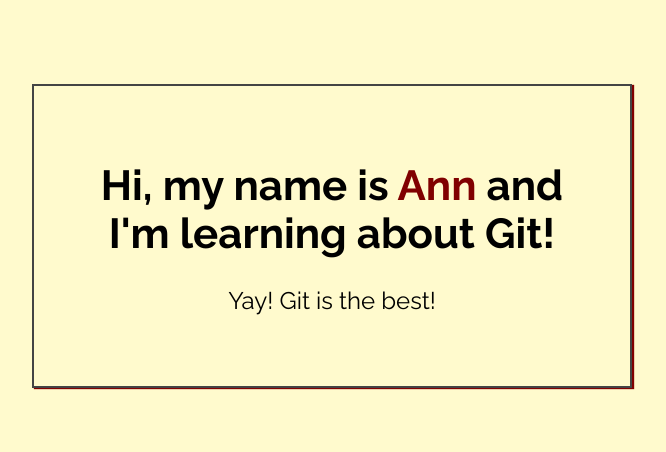
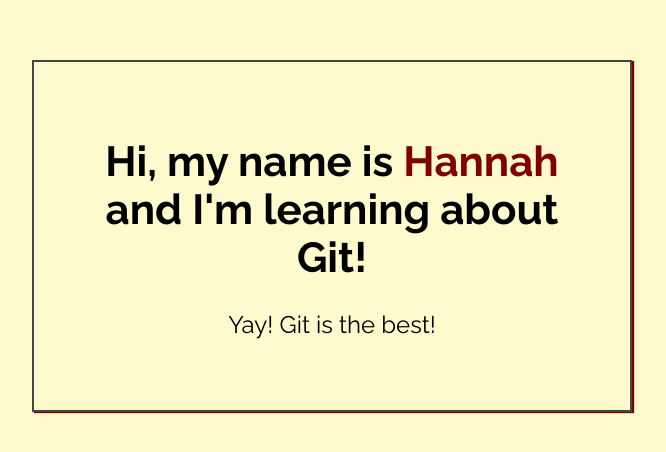
Before and after one commit to faruk-abolurin/my-first-repo, a plain HTML site: page index.html in a window 1280 px wide. Shown: the part 164-616 px from the top of the page, without its empty margins (308-974 px from the left). Drawn offline with Linux system fonts and the light colour scheme.

Commit message:
Added name to index.html

```diff
--- a/index.html
+++ b/index.html
@@ -14,7 +14,7 @@
 <body>
 
     <div class="greeting">
-        <h1>Hi, my name is <span class="highlight">Ann</span> and I'm learning about Git! </h1>
+        <h1>Hi, my name is <span class="highlight">Hannah</span> and I'm learning about Git! </h1>
 
         <p>Yay! Git is the best!</p>
     </div>
```
